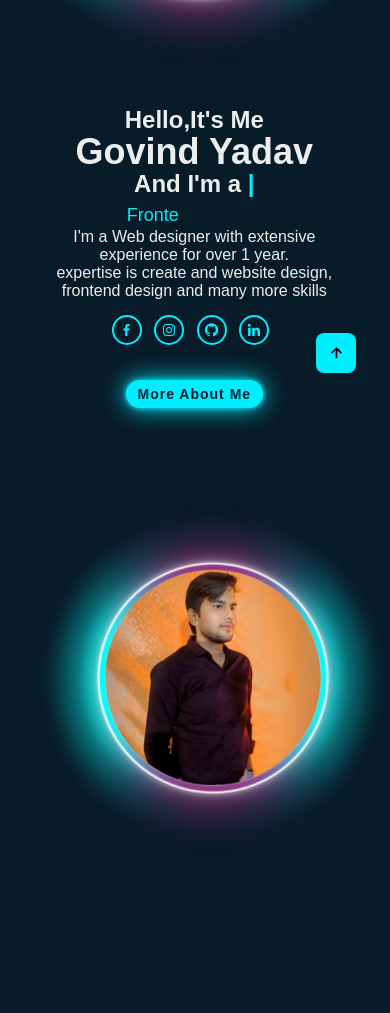
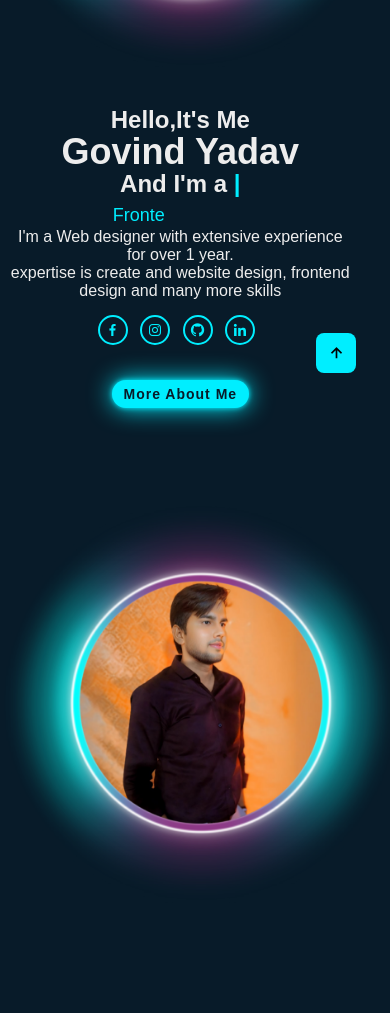
Before and after one commit to Govind-cyber-00/My-Portfolio, a plain HTML site: page index.html in a window 390 px wide. Shown: the part 437-1450 px from the top of the page. Drawn offline with nearby package versions, Linux system fonts and the light colour scheme.

Commit message:
home-comtent and about-img-img

```diff
--- a/media-query.css
+++ b/media-query.css
@@ -20,7 +20,7 @@
 
     .home-content {
         padding: 12px 44px;
-    margin-left: -37px;
+    margin-left: -56px;
   }
     .contact {
         display: flex;
@@ -233,7 +233,8 @@
 
     .about-img img {
         border-radius: 0;
-        width: 110%;
+        width: 124%;
+        margin-left: -37px;
         height: auto;
     }
 
--- a/style.css
+++ b/style.css
@@ -114,7 +114,7 @@ a{
 }
 .govind-img{
     width: 437px;
-    margin-left: -27px;
+    margin-left: -36px;
 }
 
 .home-content {
@@ -214,7 +214,7 @@ a{
 .about-img img {
     position: flex;
     padding-bottom: 20%;
-    max-width: 110%;
+    width: 100%;
     height:auto;
     border-radius: 10px;
     margin-bottom: 20px;
```
